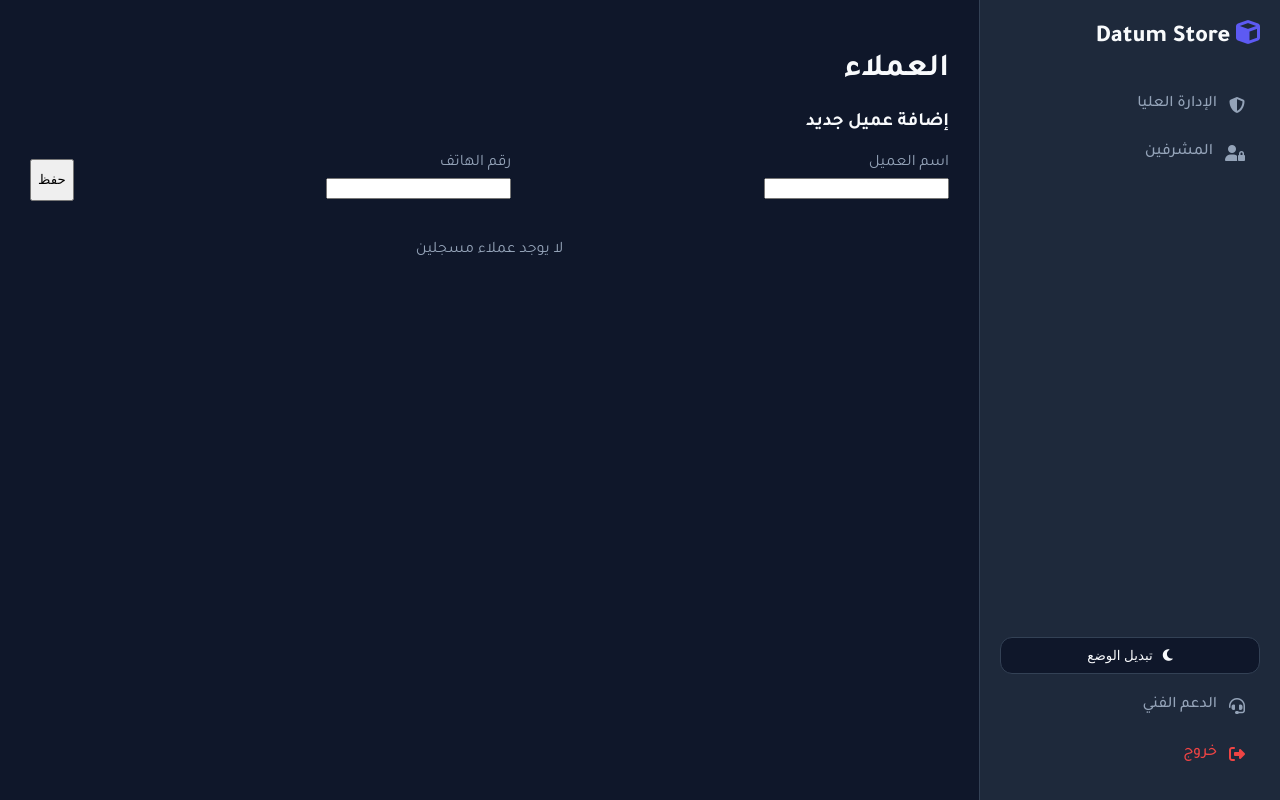
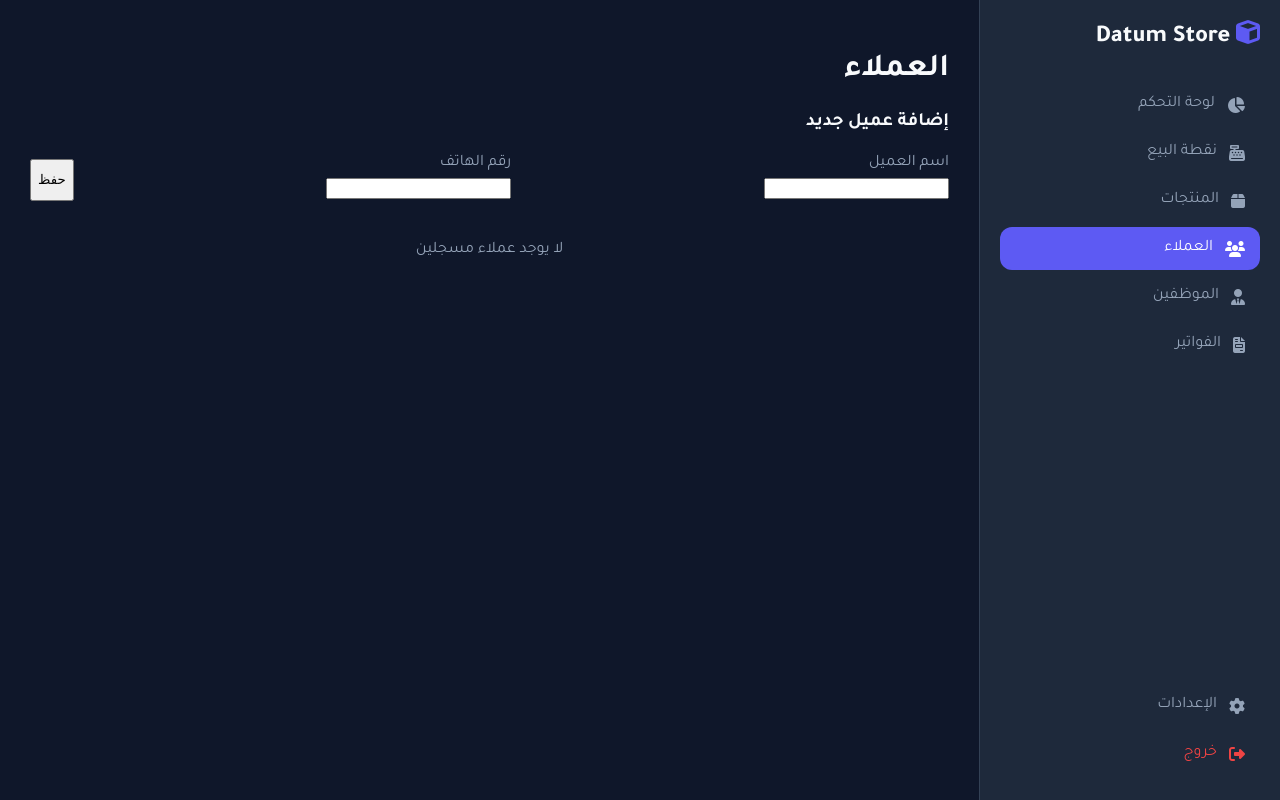
Before and after one commit to Khalidm313/datum_store, a Flask app: page /customers in a window 1280 px wide. Run offline with Flask 3, Linux system fonts and the light colour scheme; a user stored in the database is signed in; data that the repository does not hold is empty.

Commit message:
Update base.html

```diff
--- a/templates/base.html
+++ b/templates/base.html
@@ -28,96 +28,68 @@
         }
 
         body {
-            margin: 0; padding: 0; font-family: 'Tajawal', sans-serif;
-            background-color: var(--bg-body); color: var(--text-main);
-            display: flex; height: 100vh; overflow: hidden;
+            margin: 0; padding: 0;
+            font-family: 'Tajawal', sans-serif;
+            background-color: var(--bg-body);
+            color: var(--text-main);
+            display: flex; height: 100vh; overflow: hidden; /* يمنع نزول الصفحة بالكامل */
         }
 
-        /* --- الهيدر للهاتف --- */
-        .mobile-header {
-            display: none; position: fixed; top: 0; left: 0; right: 0;
-            height: 60px; background: var(--bg-sidebar);
-            border-bottom: 1px solid var(--border-color);
-            z-index: 1000; align-items: center; justify-content: space-between; padding: 0 20px;
+        /* القائمة الجانبية */
+        .sidebar {
+            width: var(--sidebar-width);
+            background-color: var(--bg-sidebar);
+            border-left: 1px solid var(--border-color);
+            display: flex; flex-direction: column; padding: 20px;
+            flex-shrink: 0; z-index: 1001;
+            overflow-y: auto; /* يسمح بالتمرير داخل القائمة فقط */
         }
 
-        /* --- القائمة الجانبية المحدثة --- */
-        .sidebar {
-            width: var(--sidebar-width); background-color: var(--bg-sidebar);
-            border-left: 1px solid var(--border-color);
-            display: flex; flex-direction: column; padding: 20px; flex-shrink: 0;
-            transition: transform 0.3s ease; z-index: 1001;
-            overflow-y: auto; /* يسمح بالتمرير إذا زادت العناصر */
+        /* المحتوى الرئيسي */
+        .main-content {
+            flex: 1;
+            padding: 30px;
+            overflow-y: auto; /* يسمح بالتمرير في المحتوى فقط */
+            background-color: var(--bg-body);
         }
 
         .nav-link {
             display: flex; align-items: center; gap: 12px; padding: 12px 15px;
             color: var(--text-muted); text-decoration: none; border-radius: 12px;
-            margin-bottom: 5px; font-weight: 500; transition: 0.2s;
+            margin-bottom: 5px; transition: 0.3s;
         }
         .nav-link.active { background-color: var(--primary); color: white; }
         .nav-link:hover { background: rgba(93, 90, 243, 0.1); color: var(--primary); }
 
-        .main-content { flex: 1; padding: 30px; overflow-y: auto; position: relative; }
-
-        /* زر تبديل الإضاءة */
-        .theme-btn {
-            background: var(--bg-body); border: 1px solid var(--border-color);
-            color: var(--text-main); padding: 10px; border-radius: 12px;
-            cursor: pointer; margin: 10px 0; display: flex; align-items: center; justify-content: center; gap: 10px;
-        }
-
+        /* للهاتف */
         @media (max-width: 992px) {
-            .mobile-header { display: flex; }
+            body { flex-direction: column; }
             .sidebar {
-                position: fixed; top: 0; bottom: 0; right: 0;
-                transform: translateX(100%);
+                position: fixed; right: -100%; top: 0; bottom: 0;
+                transition: 0.4s; width: 280px;
             }
-            .sidebar.open { transform: translateX(0); }
-            .main-content { padding: 80px 15px 20px 15px; width: 100%; }
-            .sidebar-overlay {
-                display: none; position: fixed; inset: 0; background: rgba(0,0,0,0.5); z-index: 1000;
-            }
-            .sidebar-overlay.active { display: block; }
+            .sidebar.open { right: 0; }
+            .main-content { padding: 80px 20px 20px; }
         }
     </style>
 </head>
 <body>
-    <div class="sidebar-overlay" id="overlay" onclick="toggleSidebar()"></div>
-
-    <header class="mobile-header">
-        <button onclick="toggleSidebar()" style="background:none; border:none; color:var(--text-main); font-size:1.5rem;">
-            <i class="fas fa-bars"></i>
-        </button>
-        <div style="font-weight:800;">Datum Store</div>
-        <div style="width:30px;"></div>
-    </header>
-
     {% if current_user.is_authenticated %}
     <nav class="sidebar" id="sidebar">
-        <div class="logo" style="font-size:1.5rem; font-weight:800; margin-bottom:30px;">
-            <i class="fas fa-cube" style="color:var(--primary);"></i> Datum Store
+        <div style="font-size: 1.5rem; font-weight: 800; margin-bottom: 30px;">
+            <i class="fas fa-cube" style="color: var(--primary);"></i> Datum Store
         </div>
 
-        {% if current_user.is_admin %}
-            <a href="{{ url_for('admin_dashboard') }}" class="nav-link {{ 'active' if request.endpoint == 'admin_dashboard' else '' }}"><i class="fas fa-shield-alt"></i> الإدارة العليا</a>
-            <a href="{{ url_for('manage_admins') }}" class="nav-link {{ 'active' if request.endpoint == 'manage_admins' else '' }}"><i class="fas fa-user-lock"></i> المشرفين</a>
-        {% else %}
-            <a href="{{ url_for('dashboard') }}" class="nav-link {{ 'active' if request.endpoint == 'dashboard' else '' }}"><i class="fas fa-chart-pie"></i> لوحة التحكم</a>
-            <a href="{{ url_for('pos') }}" class="nav-link {{ 'active' if request.endpoint == 'pos' else '' }}"><i class="fas fa-cash-register"></i> نقطة البيع</a>
-            <a href="{{ url_for('products') }}" class="nav-link {{ 'active' if 'product' in request.endpoint else '' }}"><i class="fas fa-box"></i> المنتجات</a>
-            <a href="{{ url_for('customers') }}" class="nav-link {{ 'active' if 'customer' in request.endpoint else '' }}"><i class="fas fa-users"></i> العملاء</a>
-            <a href="{{ url_for('employees') }}" class="nav-link {{ 'active' if 'employee' in request.endpoint else '' }}"><i class="fas fa-user-tie"></i> الموظفين</a>
-            <a href="{{ url_for('invoices') }}" class="nav-link {{ 'active' if 'invoice' in request.endpoint else '' }}"><i class="fas fa-file-invoice"></i> الفواتير</a>
-            <a href="{{ url_for('settings') }}" class="nav-link {{ 'active' if request.endpoint == 'settings' else '' }}"><i class="fas fa-cog"></i> الإعدادات</a>
-        {% endif %}
+        <a href="{{ url_for('dashboard') }}" class="nav-link {{ 'active' if request.endpoint == 'dashboard' }}"><i class="fas fa-chart-pie"></i> لوحة التحكم</a>
+        <a href="{{ url_for('pos') }}" class="nav-link {{ 'active' if request.endpoint == 'pos' }}"><i class="fas fa-cash-register"></i> نقطة البيع</a>
+        <a href="{{ url_for('products') }}" class="nav-link {{ 'active' if 'product' in request.endpoint }}"><i class="fas fa-box"></i> المنتجات</a>
+        <a href="{{ url_for('customers') }}" class="nav-link {{ 'active' if 'customer' in request.endpoint }}"><i class="fas fa-users"></i> العملاء</a>
+        <a href="{{ url_for('employees') }}" class="nav-link {{ 'active' if 'employee' in request.endpoint }}"><i class="fas fa-user-tie"></i> الموظفين</a>
+        <a href="{{ url_for('invoices') }}" class="nav-link {{ 'active' if 'invoice' in request.endpoint }}"><i class="fas fa-file-invoice"></i> الفواتير</a>
 
         <div style="margin-top: auto;">
-            <button class="theme-btn" onclick="toggleThemeMode()" style="width:100%;">
-                <i class="fas fa-moon" id="themeIcon"></i> <span>تبديل الوضع</span>
-            </button>
-            <a href="{{ url_for('support') }}" class="nav-link"><i class="fas fa-headset"></i> الدعم الفني</a>
-            <a href="{{ url_for('logout') }}" class="nav-link" style="color:#ef4444;"><i class="fas fa-sign-out-alt"></i> خروج</a>
+            <a href="{{ url_for('settings') }}" class="nav-link"><i class="fas fa-cog"></i> الإعدادات</a>
+            <a href="{{ url_for('logout') }}" class="nav-link" style="color: #ef4444;"><i class="fas fa-sign-out-alt"></i> خروج</a>
         </div>
     </nav>
     {% endif %}
@@ -125,20 +97,5 @@
     <main class="main-content">
         {% block content %}{% endblock %}
     </main>
-
-    <script>
-        function toggleSidebar() {
-            document.getElementById('sidebar').classList.toggle('open');
-            document.getElementById('overlay').classList.toggle('active');
-        }
-        function toggleThemeMode() {
-            document.documentElement.classList.toggle('light-mode');
-            const isLight = document.documentElement.classList.contains('light-mode');
-            localStorage.setItem('theme_mode', isLight ? 'light' : 'dark');
-            document.getElementById('themeIcon').className = isLight ? 'fas fa-sun' : 'fas fa-moon';
-        }
-        // استعادة الوضع المفضل
-        if(localStorage.getItem('theme_mode') === 'light') document.documentElement.classList.add('light-mode');
-    </script>
 </body>
 </html>
```
